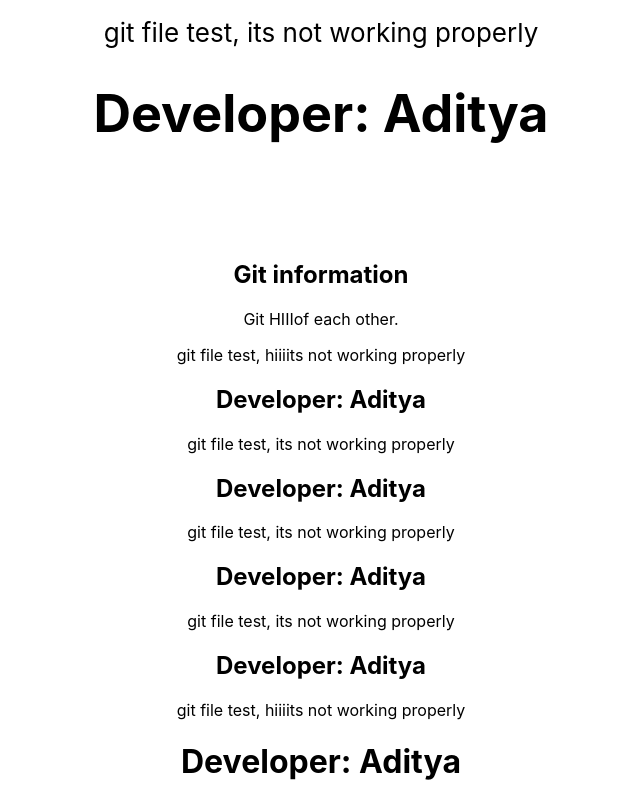
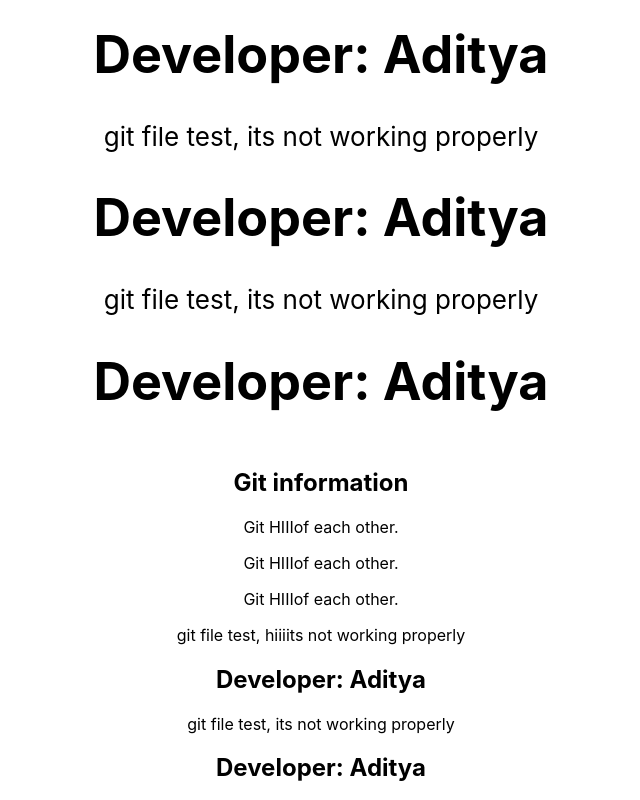
Before and after one commit to Natty-Hatty/Redux-Type-Test, a React (Create React App) app: page / in a window 1280 px wide. Shown: the part 560-1360 px from the top of the page, without its empty margins (319-959 px from the left). Built offline with nearby package versions, Linux system fonts and the light colour scheme.

Commit message:
change in gittestfile and info

```diff
--- a/src/counter/GitTestFile.tsx
+++ b/src/counter/GitTestFile.tsx
@@ -22,6 +22,12 @@ export default function GitTestFile({ name }: Props) {
       <p>
         git file test, its not working properly <h1>Developer: {name}</h1>
       </p>
+       <p>
+        git file test, its not working properly <h1>Developer: {name}</h1>
+      </p>
+       <p>
+        git file test, its not working properly <h1>Developer: {name}</h1>
+      </p>
     </div>
   );
 }
--- a/src/information/Info.tsx
+++ b/src/information/Info.tsx
@@ -8,6 +8,14 @@ export default function Info() {
 				Git <span>HIII</span>of each other.
 			</p>
 
+      <p>
+				Git <span>HIII</span>of each other.
+			</p>
+
+      <p>
+				Git <span>HIII</span>of each other.
+			</p>
+
 		</div>
 	);
 }
```
